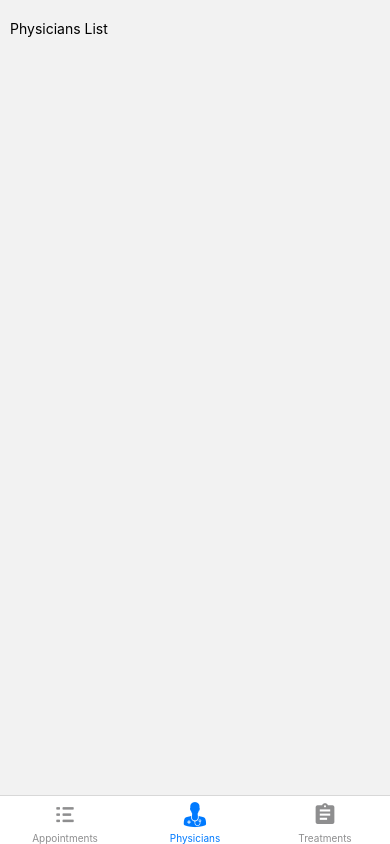
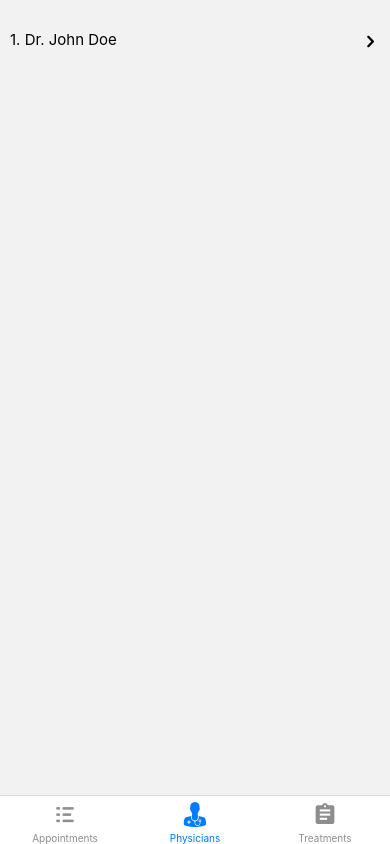
Before and after one commit to VihagaYohan/tooth_care, a React Native app: screen /doctors in a window 390 px wide. Built offline with nearby package versions, Linux system fonts and the light colour scheme.

Commit message:
Add - Physicians list screen

```diff
--- a/app/components/UIContainer.tsx
+++ b/app/components/UIContainer.tsx
@@ -24,7 +24,6 @@ const UIContainer = (props: propTypes) => {
         backgroundColor={COLORS.backgroundColor}
         barStyle="light-content"
       />
-
       <View style={{...styles.innerContainer, ...props.innerContainerStyle}}>
         {props.children}
       </View>
--- /dev/null
+++ b/app/components/UILoader.tsx
@@ -0,0 +1,39 @@
+import React, {Component} from 'react';
+import {
+  StyleSheet,
+  View,
+  ActivityIndicator,
+  ActivityIndicatorProps,
+  Modal,
+} from 'react-native';
+
+// constants
+import {COLORS} from '../constants';
+
+interface propTypes extends ActivityIndicatorProps {
+  isLoading?: boolean;
+}
+
+const UILoader = (props: propTypes) => {
+  return (
+    <Modal
+      visible={props.isLoading}
+      animationType="slide"
+      presentationStyle="pageSheet">
+      <View style={styles.modalContainer}>
+        <ActivityIndicator size={'large'} color={COLORS.primaryColor} />
+      </View>
+    </Modal>
+  );
+};
+
+const styles = StyleSheet.create({
+  modalContainer: {
+    flex: 1,
+    backgroundColor: COLORS.backgroundColor,
+    justifyContent: 'center',
+    alignItems: 'center',
+  },
+});
+
+export default UILoader;
--- a/app/components/index.js
+++ b/app/components/index.js
@@ -1,2 +1,3 @@
 export {default as UITextView} from './UITextView';
 export {default as UIContainer} from './UIContainer';
+export {default as UILoader} from './UILoader';
--- /dev/null
+++ b/app/constants/app_styles.ts
@@ -0,0 +1,15 @@
+import {COLORS} from '.';
+import {normalizeSize} from '../utils/helpers';
+
+const Styles = {
+  header: {
+    fontSize: normalizeSize(35),
+    fontWeight: 'bold',
+  },
+  body1: {
+    fontSize: normalizeSize(28),
+    color: COLORS.black,
+  },
+};
+
+export default Styles;
--- a/app/constants/index.ts
+++ b/app/constants/index.ts
@@ -1,3 +1,4 @@
 export {default as COLORS} from './app_colors';
 export {default as DIMENSION} from './app_dimension';
 export {default as ICONS} from './app_icons';
+export {default as STYLES} from './app_styles';
--- a/app/domain/base/Person.ts
+++ b/app/domain/base/Person.ts
@@ -13,11 +13,11 @@ export default class Person implements IPerson {
     this.age = age;
   }
 
-  getFullName() {
+  public getFullName() {
     return `${this.title}. ${this.firstName} ${this.lastName}`;
   }
 
-  getAge() {
+  public getAge() {
     return this.age;
   }
 }
--- a/app/domain/models/IPerson.ts
+++ b/app/domain/models/IPerson.ts
@@ -3,4 +3,6 @@ export default interface IPerson {
   firstName: string;
   lastName: string;
   age: number;
+  getFullName: () => string;
+  getAge: () => number;
 }
--- a/app/globalStore/Store.ts
+++ b/app/globalStore/Store.ts
@@ -39,13 +39,13 @@ export default class Store<T> {
   }
 
   // return items in collection
-  getList(
-    collection: CollectionTypes,
-  ): TreatmentType[] | IPhysician[] | undefined {
+  getList<T>(collection: CollectionTypes): T[] {
+    let result: T[] = [];
     if (collection === CollectionTypes.Physician) {
-      return this._physiciansList;
+      result = this._physiciansList;
     } else if (collection === CollectionTypes.TreatmentTypes) {
       return this._treatmentTypesList;
     }
+    return result;
   }
 }
--- a/app/screens/physicians/PhysiciansListScreen.tsx
+++ b/app/screens/physicians/PhysiciansListScreen.tsx
@@ -1,17 +1,110 @@
-import React, {Component} from 'react';
-import {StyleSheet, View, Text} from 'react-native';
+import React, {Component, useState, useEffect} from 'react';
+import {
+  StyleSheet,
+  View,
+  FlatList,
+  ListRenderItem,
+  TouchableOpacity,
+} from 'react-native';
 
 // components
-import {UIContainer, UITextView} from '../../components';
+import {UIContainer, UITextView, UILoader} from '../../components';
+
+// constants
+import {STYLES, ICONS, DIMENSION} from '../../constants';
+
+// services
+import {getAllPhysicians} from '../../services/PhysicianService';
+
+// models
+import IPhysician from '../../domain/models/IPhysician';
+
+const {EntypoIcons} = ICONS;
 
 const PhysiciansListScreen = () => {
+  const [data, setData] = useState<IPhysician[]>();
+  const [error, setError] = useState<string | null>(null);
+  const [loading, setLoading] = useState<boolean>(false);
+
+  useEffect(() => {
+    fetchAllPhysicians();
+  }, []);
+
+  // fetch all physicians
+  const fetchAllPhysicians = async () => {
+    try {
+      let result = await getAllPhysicians();
+      if (result !== undefined) {
+        setData(result);
+      }
+    } catch (error) {
+      setError('Unable to retrive data');
+    } finally {
+      setLoading(false);
+    }
+  };
+
+  // navigate to physician details screen
+  const navigateToDetails = (id: number) => {
+    console.log(`clicked: ${id}`);
+  };
+
+  // render UI
+  const RenderItem: ListRenderItem<IPhysician> = ({item, index}) => {
+    return (
+      <TouchableOpacity
+        style={styles.itemContainer}
+        onPress={() => navigateToDetails(item.doctorId)}>
+        <View style={{flexDirection: 'row'}}>
+          <UITextView text={`${index + 1}. `} textStyle={STYLES.body1} />
+          <UITextView text={`${item.getFullName()}`} textStyle={STYLES.body1} />
+        </View>
+
+        <EntypoIcons name="chevron-right" size={20} />
+      </TouchableOpacity>
+    );
+  };
+
   return (
     <UIContainer>
-      <UITextView text="Physicians List" />
+      <React.Fragment>
+        {data !== undefined && data.length > 0 && (
+          <FlatList
+            data={data}
+            keyExtractor={(item, index) => `physicians-list-${index}`}
+            renderItem={({item, index}) => (
+              <RenderItem
+                item={item}
+                index={index}
+                separators={{
+                  highlight: function (): void {
+                    throw new Error('Function not implemented.');
+                  },
+                  unhighlight: function (): void {
+                    throw new Error('Function not implemented.');
+                  },
+                  updateProps: function (
+                    select: 'leading' | 'trailing',
+                    newProps: any,
+                  ): void {
+                    throw new Error('Function not implemented.');
+                  },
+                }}
+              />
+            )}
+          />
+        )}
+      </React.Fragment>
     </UIContainer>
   );
 };
 
-const styles = StyleSheet.create({});
+const styles = StyleSheet.create({
+  itemContainer: {
+    flexDirection: 'row',
+    justifyContent: 'space-between',
+    paddingVertical: DIMENSION.PADDING,
+  },
+});
 
 export default PhysiciansListScreen;
--- a/app/services/PhysicianService.ts
+++ b/app/services/PhysicianService.ts
@@ -0,0 +1,10 @@
+import {Physician} from '../domain/entities';
+import {CollectionTypes} from '../domain/enums/Enum';
+import IPhysician from '../domain/models/IPhysician';
+import Store from '../globalStore/Store';
+
+// get all physicians
+export const getAllPhysicians = (): IPhysician[] => {
+  const store = new Store<IPhysician>();
+  return store.getList<IPhysician>(CollectionTypes.Physician);
+};
--- a/package.json
+++ b/package.json
@@ -22,6 +22,7 @@
     "react-native-gesture-handler": "^2.13.4",
     "react-native-safe-area-context": "^4.7.4",
     "react-native-screens": "^3.27.0",
+    "react-native-table-component": "^1.2.2",
     "react-native-vector-icons": "^10.0.1"
   },
   "devDependencies": {
```
Also changed, not shown: app/hooks/useFetchList.tsx (added, +25 -0 lines), 2 other files (tests, documents, lock files or other folders).
